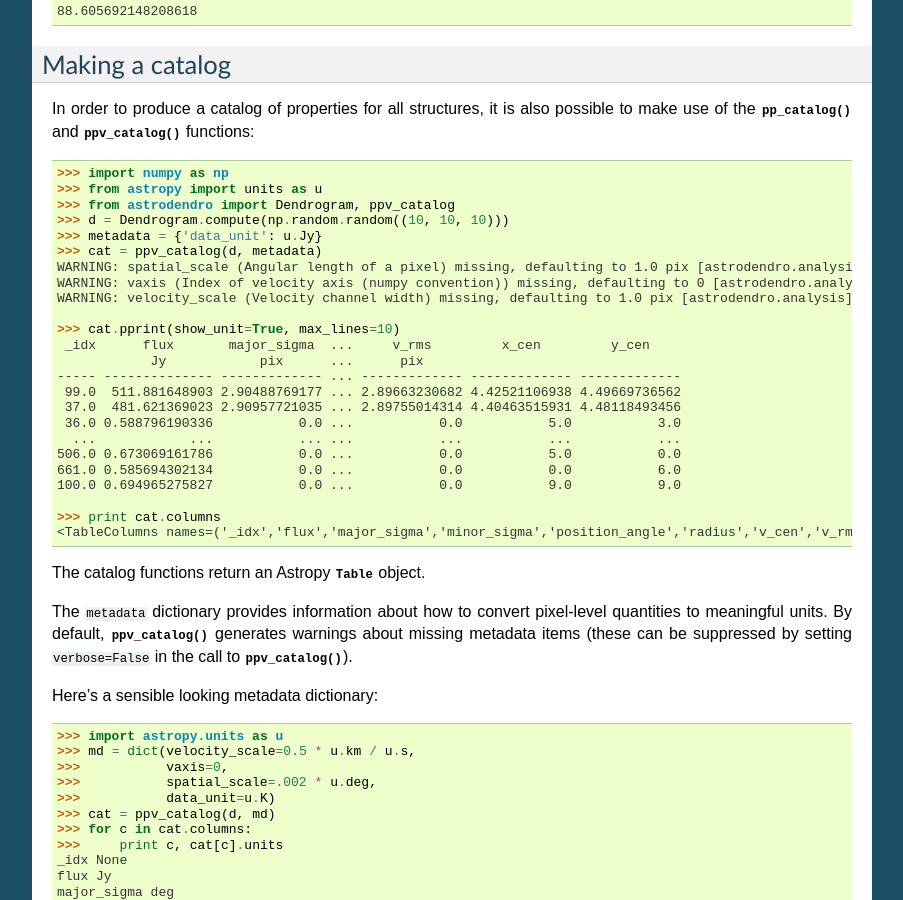
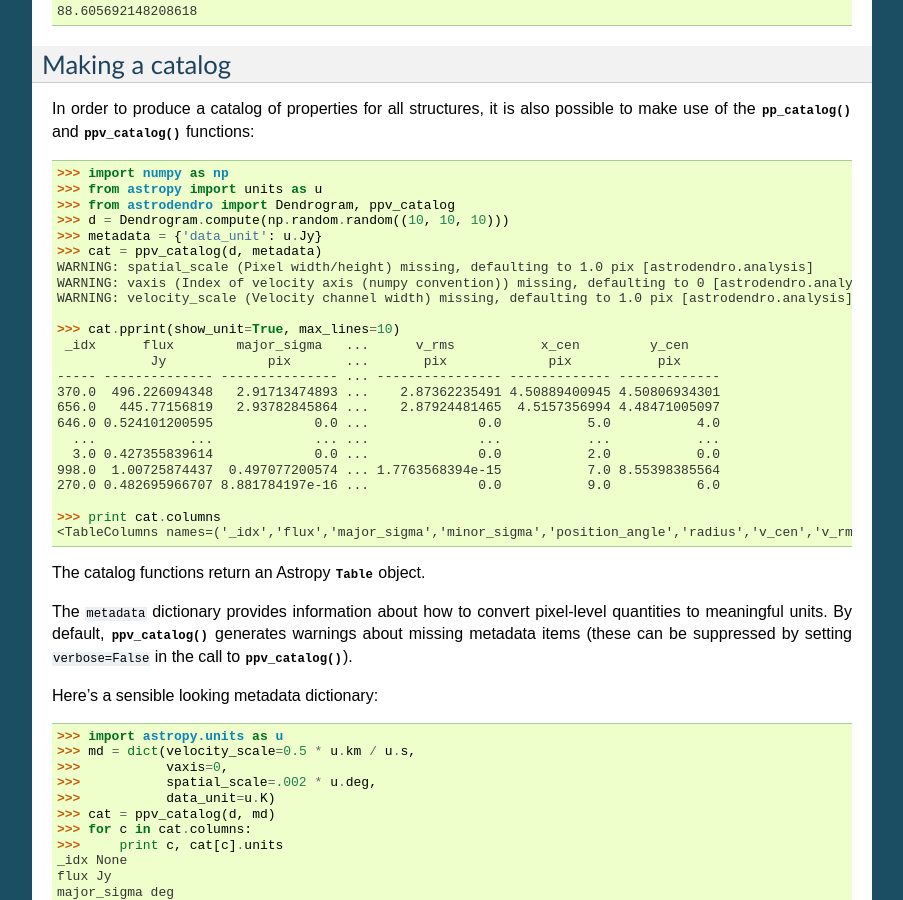
Before and after one commit to dendrograms/astrodendro, a Sphinx documentation site: the page built from docs/catalog.rst, in a window 1280 px wide and 900 px high, scrolled down 727 px. Shown: the whole window, without its empty margins (198-1101 px from the left). Built offline with Sphinx 7.4.7, drawn with Linux system fonts in a browser that asks for light colours.

Commit message:
x_cen, y_cen, and v_cen are now explicitly in pixel coordinates if no WCS is specified

```diff
--- a/docs/catalog.rst
+++ b/docs/catalog.rst
@@ -49,30 +49,30 @@ In order to produce a catalog of properties for all structures, it is also
 possible to make use of the :func:`~astrodendro.analysis.pp_catalog` and
 :func:`~astrodendro.analysis.ppv_catalog` functions::
 
-   >>> import numpy as np
-   >>> from astropy import units as u
-   >>> from astrodendro import Dendrogram, ppv_catalog
-   >>> d = Dendrogram.compute(np.random.random((10, 10, 10)))
-   >>> metadata = {'data_unit': u.Jy}
-   >>> cat = ppv_catalog(d, metadata)
-   WARNING: spatial_scale (Angular length of a pixel) missing, defaulting to 1.0 pix [astrodendro.analysis]
-   WARNING: vaxis (Index of velocity axis (numpy convention)) missing, defaulting to 0 [astrodendro.analysis]
-   WARNING: velocity_scale (Velocity channel width) missing, defaulting to 1.0 pix [astrodendro.analysis]
+    >>> import numpy as np
+    >>> from astropy import units as u
+    >>> from astrodendro import Dendrogram, ppv_catalog
+    >>> d = Dendrogram.compute(np.random.random((10, 10, 10)))
+    >>> metadata = {'data_unit': u.Jy}
+    >>> cat = ppv_catalog(d, metadata)
+    WARNING: spatial_scale (Pixel width/height) missing, defaulting to 1.0 pix [astrodendro.analysis]
+    WARNING: vaxis (Index of velocity axis (numpy convention)) missing, defaulting to 0 [astrodendro.analysis]
+    WARNING: velocity_scale (Velocity channel width) missing, defaulting to 1.0 pix [astrodendro.analysis]
 
-   >>> cat.pprint(show_unit=True, max_lines=10)
-    _idx      flux       major_sigma  ...     v_rms         x_cen         y_cen
-               Jy            pix      ...      pix
-   ----- -------------- ------------- ... ------------- ------------- -------------
-    99.0  511.881648903 2.90488769177 ... 2.89663230682 4.42521106938 4.49669736562
-    37.0  481.621369023 2.90957721035 ... 2.89755014314 4.40463515931 4.48118493456
-    36.0 0.588796190336           0.0 ...           0.0           5.0           3.0
-     ...            ...           ... ...           ...           ...           ...
-   506.0 0.673069161786           0.0 ...           0.0           5.0           0.0
-   661.0 0.585694302134           0.0 ...           0.0           0.0           6.0
-   100.0 0.694965275827           0.0 ...           0.0           9.0           9.0
+    >>> cat.pprint(show_unit=True, max_lines=10)
+     _idx      flux        major_sigma   ...      v_rms           x_cen         y_cen
+                Jy             pix       ...       pix             pix           pix
+    ----- -------------- --------------- ... ---------------- ------------- -------------
+    370.0  496.226094348   2.91713474893 ...    2.87362235491 4.50889400945 4.50806934301
+    656.0   445.77156819   2.93782845864 ...    2.87924481465  4.5157356994 4.48471005097
+    646.0 0.524101200595             0.0 ...              0.0           5.0           4.0
+      ...            ...             ... ...              ...           ...           ...
+      3.0 0.427355839614             0.0 ...              0.0           2.0           0.0
+    998.0  1.00725874437  0.497077200574 ... 1.7763568394e-15           7.0 8.55398385564
+    270.0 0.482695966707 8.881784197e-16 ...              0.0           9.0           6.0
 
-   >>> print cat.columns
-   <TableColumns names=('_idx','flux','major_sigma','minor_sigma','position_angle','radius','v_cen','v_rms','x_cen','y_cen')>
+    >>> print cat.columns
+    <TableColumns names=('_idx','flux','major_sigma','minor_sigma','position_angle','radius','v_cen','v_rms','x_cen','y_cen')>
 
 The catalog functions return an Astropy :class:`~astropy.table.table.Table` object.
 
```
Also changed, not shown: 1 other file.
